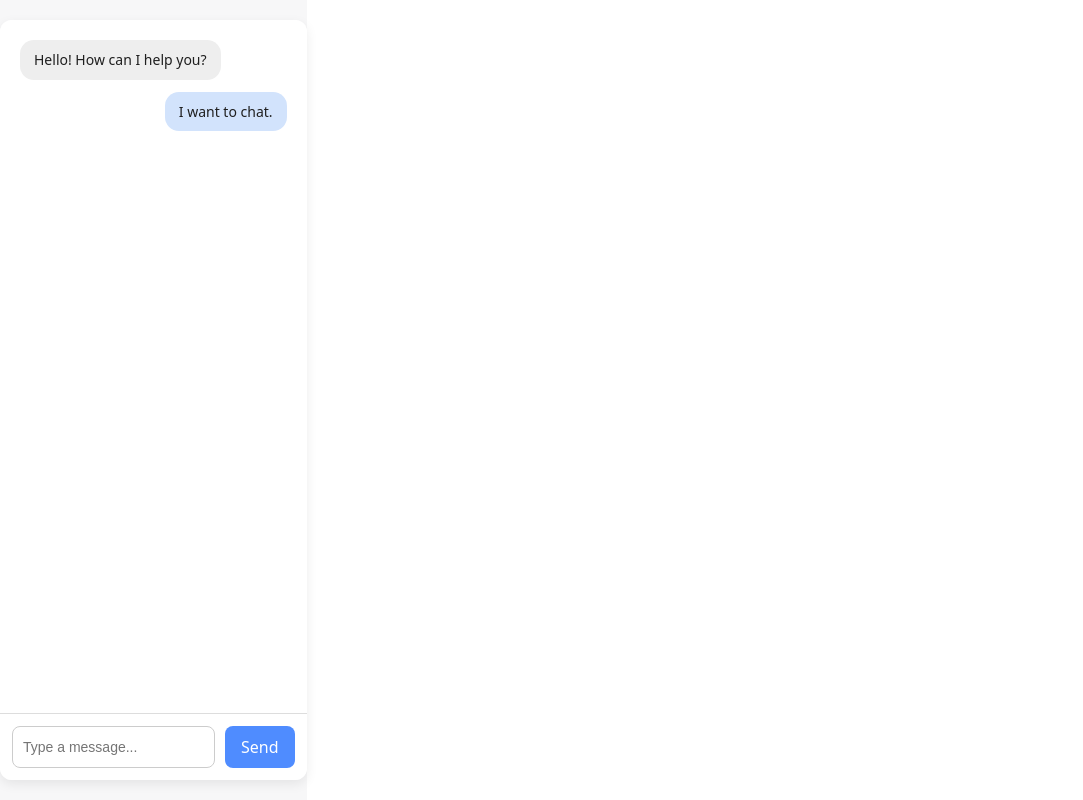
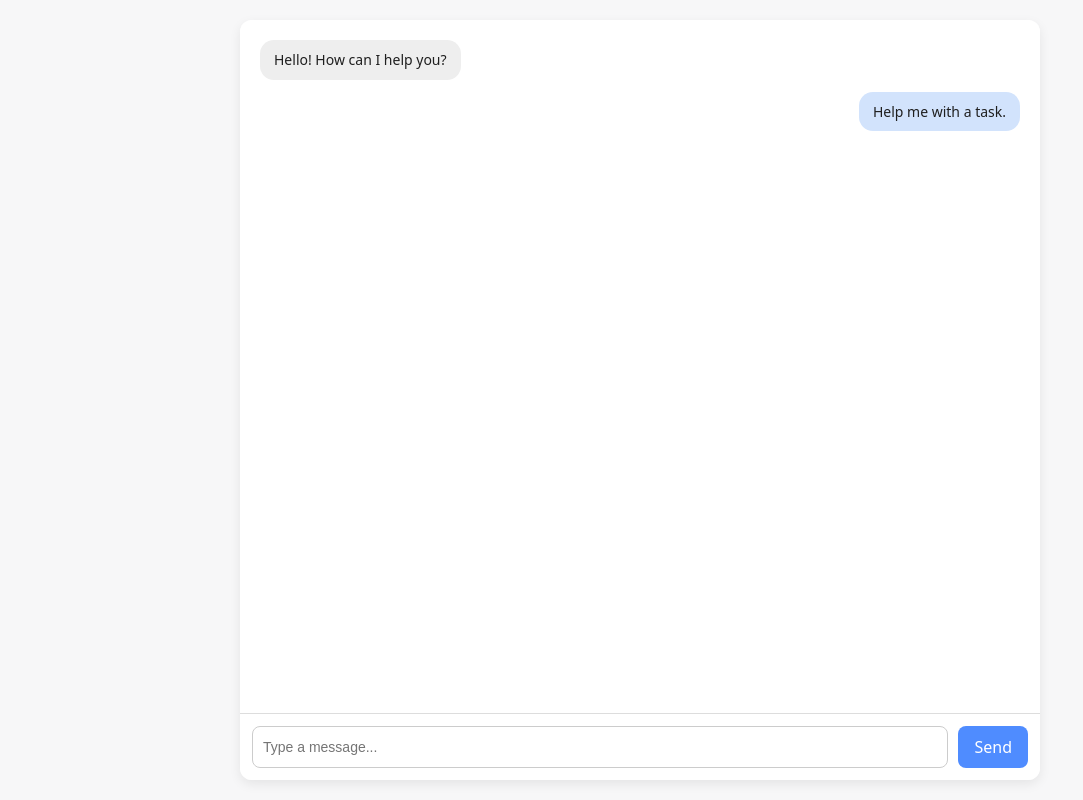
Before and after one commit to anjalidecode/Chat_Bot, a React (Vite) app in the folder frontend/my-react-app/: page / in a window 1280 px wide. Shown: the whole page, without its empty margins (0-1083 px from the left). Built offline with nearby package versions, Linux system fonts and the light colour scheme.

Commit message:
Render chat messages dynamically using React state

```diff
--- a/frontend/my-react-app/src/App.jsx
+++ b/frontend/my-react-app/src/App.jsx
@@ -1,11 +1,17 @@
+import { useState } from "react";
 import ChatWindow from "./components/ChatWindow/ChatWindow";
 import ChatInput from "./components/ChatInput/ChatInput";
 
 function App() {
+  const [messages, setMessages] = useState([
+    { sender: "ai", text: "Hello! How can I help you?" },
+    { sender: "user", text: "Help me with a task." },
+  ]);
+
   return (
     <div style={styles.app}>
       <div style={styles.chatContainer}>
-        <ChatWindow />
+        <ChatWindow messages={messages} />
         <ChatInput />
       </div>
     </div>
@@ -15,7 +21,7 @@ function App() {
 const styles = {
   app: {
     height: "100vh",
-    width: "100%",
+    width: "100vw",
     backgroundColor: "#f7f7f8",
     display: "flex",
     justifyContent: "center",
--- a/frontend/my-react-app/src/components/ChatWindow/ChatWindow.jsx
+++ b/frontend/my-react-app/src/components/ChatWindow/ChatWindow.jsx
@@ -1,10 +1,11 @@
 import Message from "../Message/Message";
 
-function ChatWindow() {
+function ChatWindow({ messages }) {
   return (
     <div style={styles.window}>
-      <Message sender="ai" text="Hello! How can I help you?" />
-      <Message sender="user" text="I want to chat." />
+      {messages.map((msg, index) => (
+        <Message key={index} sender={msg.sender} text={msg.text} />
+      ))}
     </div>
   );
 }
```
